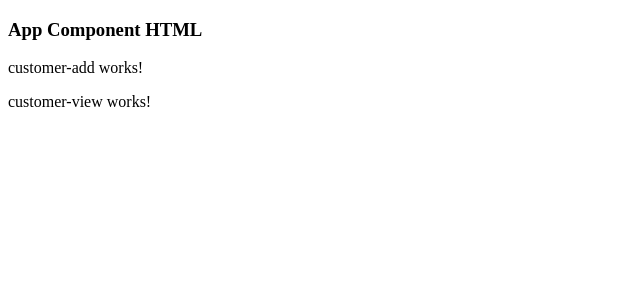
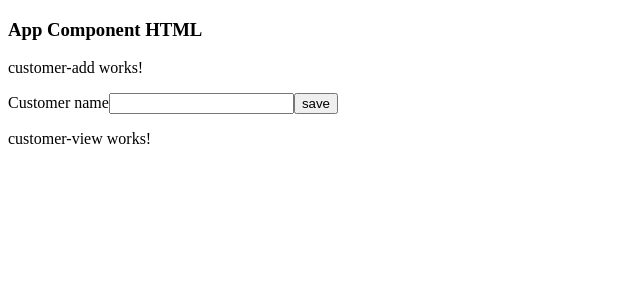
Before and after one commit to niroshakannan17/angularServices, an Angular app in the folder app/: page / in a window 1280 px wide. Shown: the top 300 px of the page, without its empty margins (0-640 px from the left). Built offline with nearby package versions, Linux system fonts and the light colour scheme.

Commit message:
form created

```diff
--- a/app/src/app/app.module.ts
+++ b/app/src/app/app.module.ts
@@ -5,6 +5,7 @@ import { AppRoutingModule } from './app-routing.module';
 import { AppComponent } from './app.component';
 import { CustomerAddComponent } from './customer-add/customer-add.component';
 import { CustomerViewComponent } from './customer-view/customer-view.component';
+import { FormsModule } from '@angular/forms';
 
 @NgModule({
   declarations: [
@@ -14,7 +15,8 @@ import { CustomerViewComponent } from './customer-view/customer-view.component';
   ],
   imports: [
     BrowserModule,
-    AppRoutingModule
+    AppRoutingModule,
+    FormsModule
   ],
   providers: [],
   bootstrap: [AppComponent]
--- a/app/src/app/customer-add/customer-add.component.html
+++ b/app/src/app/customer-add/customer-add.component.html
@@ -1 +1,6 @@
 <p>customer-add works!</p>
+<p>
+    <label>Customer name</label>
+    <input #box>
+    <button> save</button>
+</p>
```
